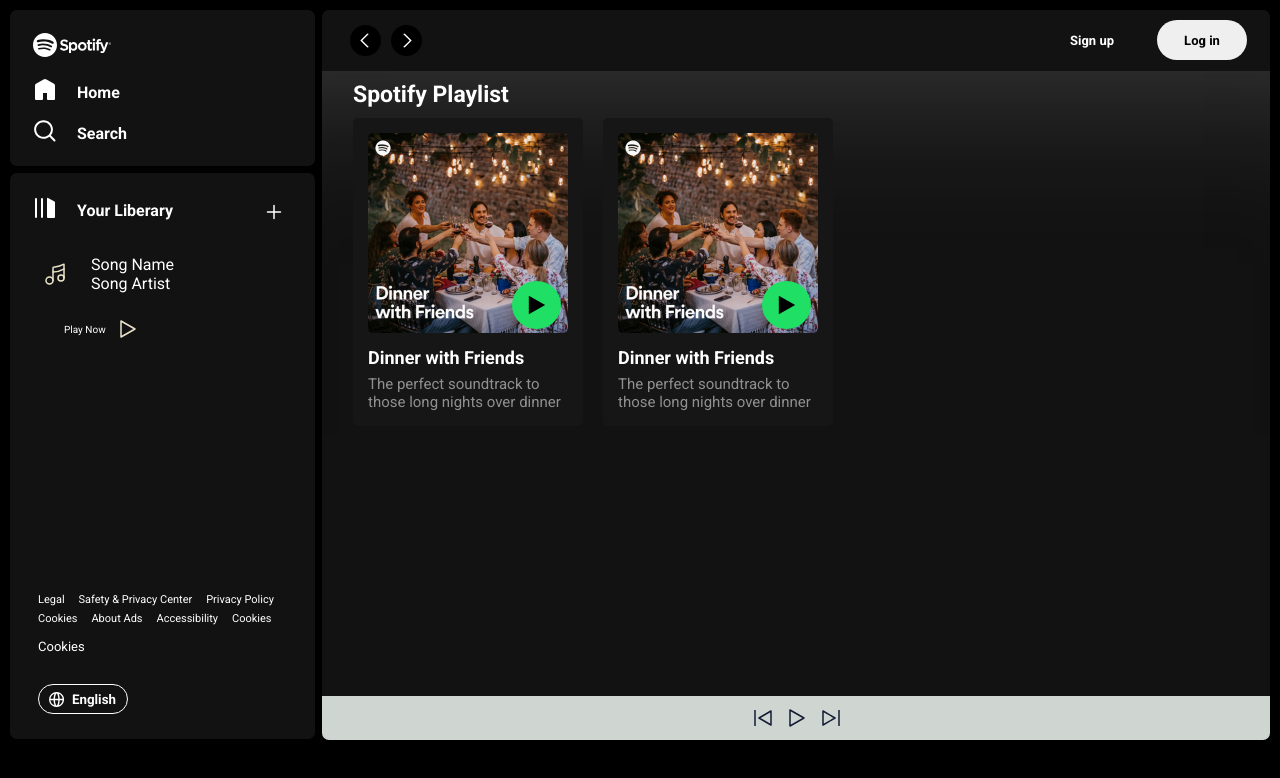
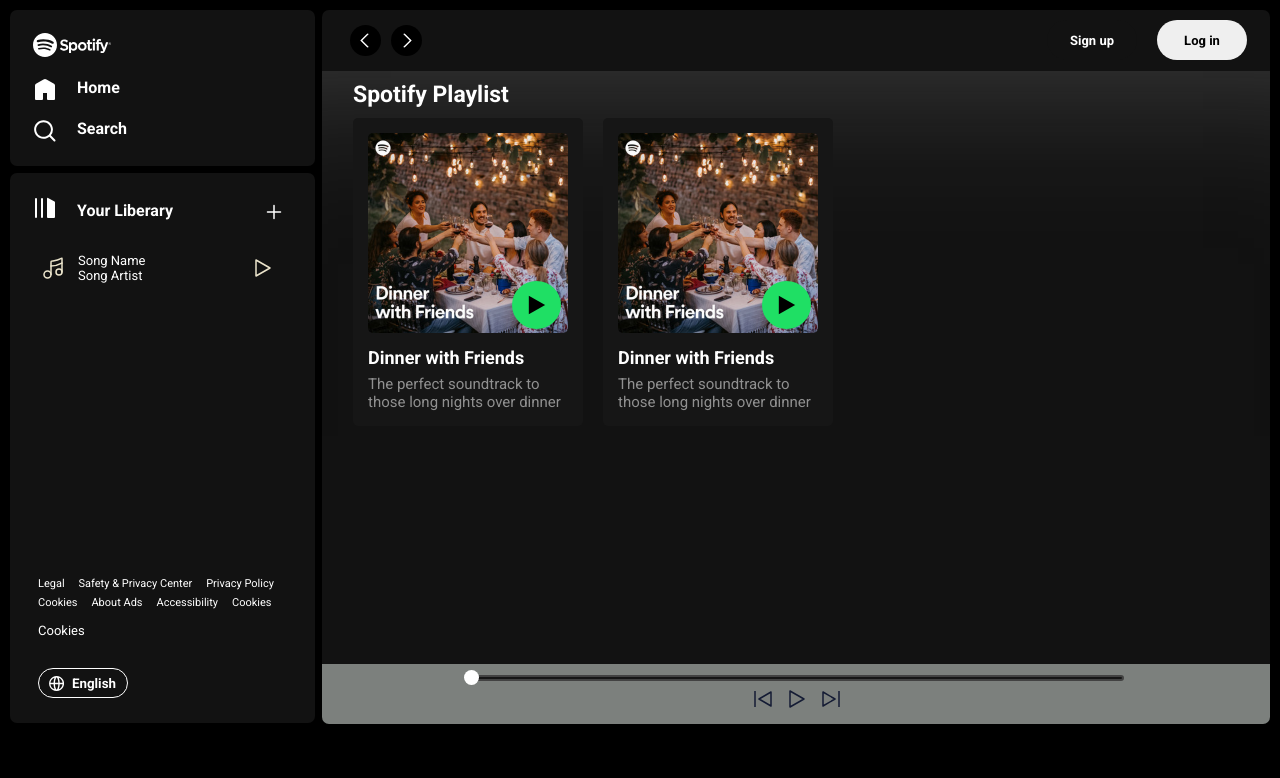
Before and after one commit to RiteshSharmaop/Spotify-Clone, a plain HTML site: page index.html in a window 1280 px wide. Drawn offline with Linux system fonts and the light colour scheme; no server answers.

Commit message:
js-updated

```diff
--- a/index.html
+++ b/index.html
@@ -55,7 +55,7 @@
                   <div>Song Artist</div>
                 </div>
                 <div class="play-now">
-                  <span>Play Now</span>
+                  <!-- <span>Play Now</span> -->
                   <img src="img/play.svg" class="invert" alt="">
                 </div>
               </li>
@@ -178,7 +178,12 @@
           </div>
         </div>
         <div class="play-bar">
-          <div class="song-imfo"></div>
+          <div class="seekbar">
+            <div class="circle">
+
+            </div>
+          </div>
+          <div class="song-info"></div>
           <div class="song-btn">
             <img src="img/prevsong.svg" alt="" srcset="" />
             <img src="img/play.svg" id="play-btn" alt="" srcset="" />
--- a/js/script.js
+++ b/js/script.js
@@ -1,9 +1,10 @@
 console.log("Jai Shree Ram");
-
+let currSong = new Audio();
 async function getSongs() {
   let a = await fetch("http://127.0.0.1:3000/songs/");
   let response = await a.text();
-  console.log(response);
+  // console.log(response);
+
   let div = document.createElement("div");
   div.innerHTML = response;
   let as = div.getElementsByTagName("a");
@@ -15,30 +16,44 @@ async function getSongs() {
       songs.push(element.href.split("/songs/")[1]);
     }
   }
-
   return songs;
 }
+const playMusic = (track)=>{
+  let audio = new Audio("/songs/" + track);
+  audio.play();
+  // currSong.currentSrc = "/songs/" + track;
+  // currSong.play();
+}
 async function main() {
+
+
+
   // get  the list of all songs
   var songs = await getSongs();
-  console.log(songs);
 
+  // Show All the sonngs on Playlist
   let songUL = document.querySelector(".song-list").getElementsByTagName('ul')[0];
   for(let i = 0 ; i < songs.length ; ++i){
-    songUL.innerHTML = songUL.innerHTML +  `<li>${songs[i].replaceAll("%20" , " ")}</li>`;
+    songUL.innerHTML = songUL.innerHTML +  `<li><img src="img/music.svg" class="invert" alt="">
+          <div class="info">
+            <div>${songs[i].replaceAll("%20" , " ")}</div>
+            <div>Ritesh</div>
+          </div>
+          <div class="play-now">
+            <img src="img/play.svg" class="invert" alt="">
+          </div>
+      </li>`;
   }
-  // play this first song
-  var audio = new Audio(songs[0]);
-  // audio.play();
-  // let play = document.getElementById("play-btn");
-  // play.addEventListener("click" , ()=>{
-  // })
 
-  audio.addEventListener("loadeddata", () => {
-    //   let duration = audio.duration;
-    // The duration variable now holds the duration (in seconds) of the audio clip
-    console.log(audio.duration, audio.currentTime, audio.currentSrc);
-  });
+  // Attach an Event Listner to Each Song
+  Array.from(document.querySelector(".song-list").getElementsByTagName("li")).forEach(e =>{
+    e.addEventListener("click" , ()=>{
+      console.log(e.querySelector(".info").firstElementChild.innerHTML);
+      playMusic(e.querySelector(".info").firstElementChild.innerHTML);
+    })
+  })
+
+
 }
 
 main();
--- a/style/style.css
+++ b/style/style.css
@@ -13,12 +13,15 @@ body {
 .left {
   width: 25vw;
   padding: 5px;
+  /* height: 100vh; */
 }
 
 .right {
   width: 75vw;
   overflow: auto;
   position: relative;
+  margin: 10px 10px 11px -4px;
+  /* height: 100vh; */
 }
 .logo {
   width: 86px;
@@ -32,10 +35,9 @@ body {
   list-style: none;
   padding-top: 17px;
   font-weight: bold;
-  align-items: end;
 }
 .library {
-  height: 65vh;
+  height: 63vh;
   position: relative;
 }
 .library > .heading > .img-1 {
@@ -104,7 +106,6 @@ a {
   width: 90px;
 }
 .right {
-  margin: 10px 10px 11px -4px;
 }
 .nav {
   display: flex;
@@ -206,9 +207,15 @@ a {
 .play-bar {
   position: absolute;
   bottom: 0px;
-  background-color: #cfd6d1;
+  background-color: #cfd6d18f;
   width: 98%;
   padding: 10px;
+  height: 40px;
+  display: flex;
+  align-items: center;
+  gap: 3px;
+  justify-content: flex-end;
+  flex-direction: column;
 }
 
 .song-btn {
@@ -225,17 +232,21 @@ a {
 
 }
 .song-list ul li {
+  /* width: 90%;
+  height: 40px ; */
+  font-size: 13px;
   list-style: none;
-  padding: 5px 0px;
-  overflow-wrap: break-word;
+  /* padding: 5px 0px; */
   display: flex;
-  gap: 24px;
+  gap: 13px;
   cursor: pointer;
-  flex-wrap: wrap;
+  word-break: break-all;
   align-items: center;
   border-radius: 5px;
-  padding: 10px;
+  padding: 8px;
   margin-top: 5px;
+  margin-right: 11px;
+  position: relative;
 }
 .song-list ul :hover{
   background-color: #424242;
@@ -246,7 +257,33 @@ a {
   align-items: center;
   justify-content: center;
   padding-left: 21px;
+
 }
 .play-now span{
   padding-right: 10px;
 }
+.play-now img {
+  display: flex;
+  align-items: center;
+  position: absolute;
+  right: 6px;
+}
+.seekbar{
+  height: 2px;
+  width: 70%;
+  border: 2px solid #424242;
+  background-color: #161616;
+  border-radius: 10px;
+  /* position: absolute; */
+  /* bottom: 0px; */
+}
+.circle{
+  position: absolute;
+    top: 6px;
+  width: 15px;
+  height: 15px;
+  left: 15%;
+  border-radius: 50%;
+  background-color: white;
+  transition: left 0.5s;
+}
```
Also changed, not shown: 10 other files.
